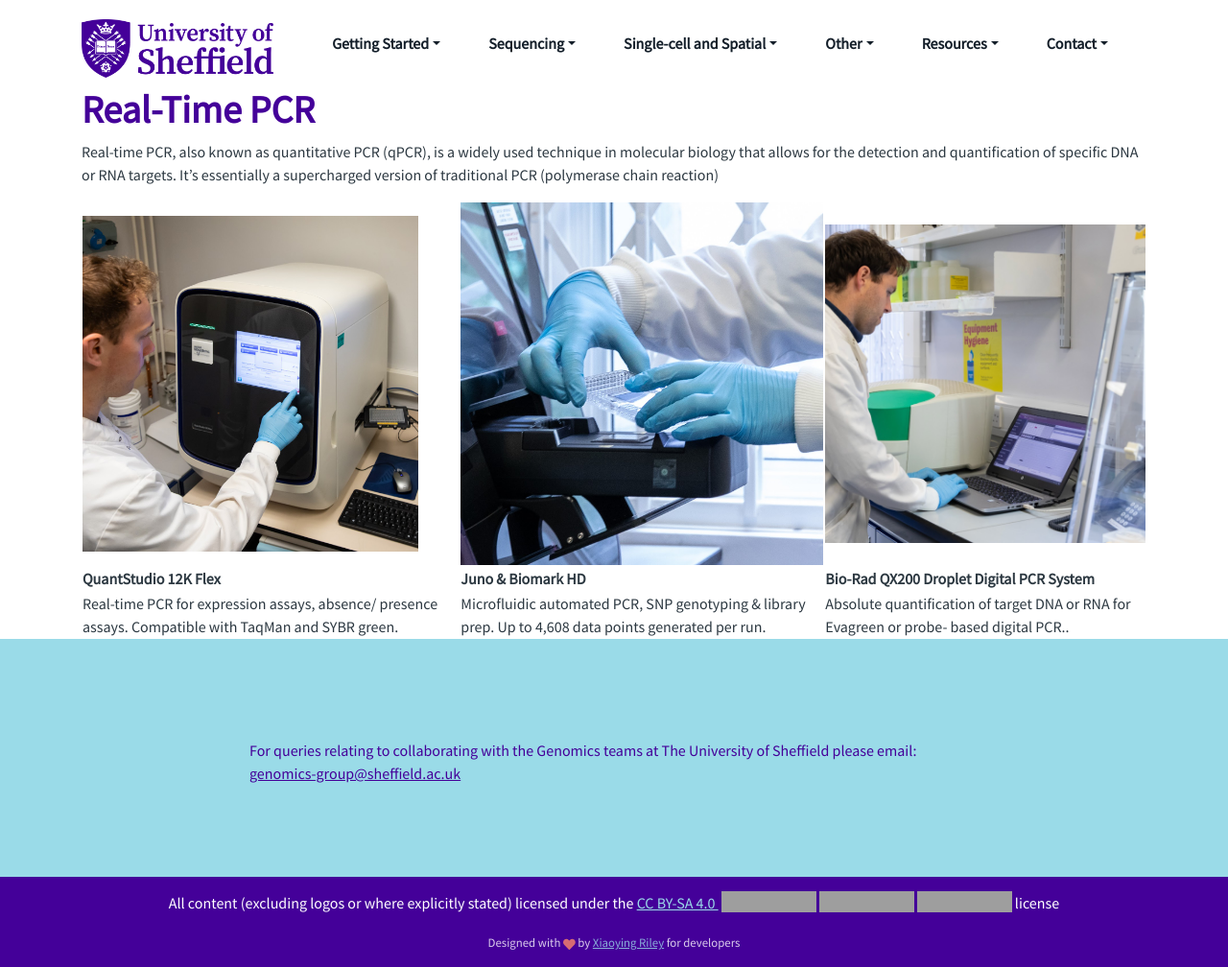
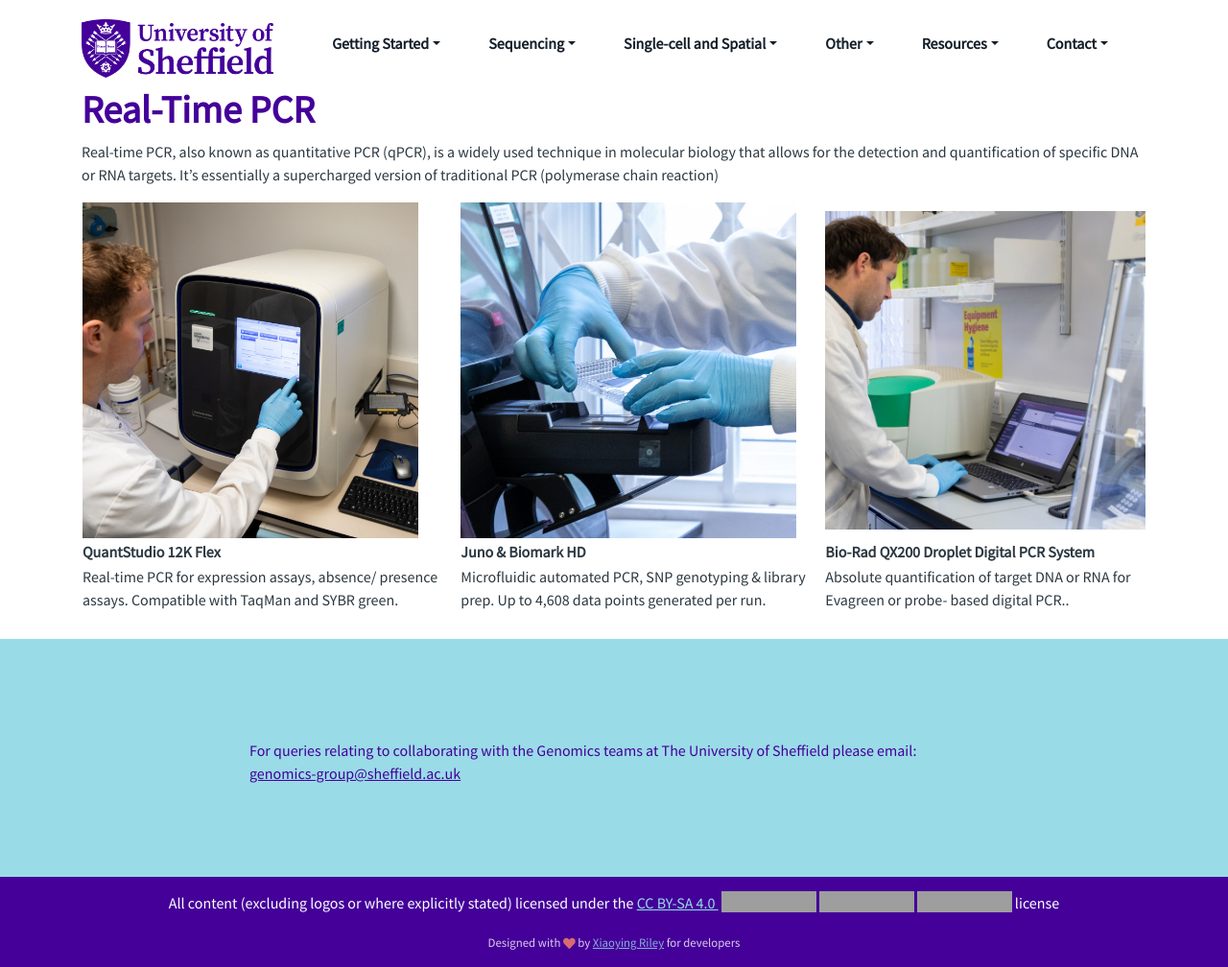
Before and after one commit to genomics-sheffield/genomics-sheffield.github.io, a Jekyll site: the page built from pages/services/rtpcr/index.md, in a window 1280 px wide and 1008 px high. Shown: the whole window at 96% size. Built offline with Jekyll 4.4.1, drawn with Linux system fonts in a browser that asks for light colours; nearby versions of some CDN libraries; grey boxes are pictures that could not be loaded.

```diff
--- a/_includes/contact.html
+++ b/_includes/contact.html
@@ -5,7 +5,7 @@
         <div class="contact-inner">
           <br>
             <p>
-                For queries relating to collaborating with the Genomics teams at The University of Sheffield please email: <a href="mailto:genomice-group@sheffield.ac.uk">genomics-group@sheffield.ac.uk</a>
+                For queries relating to collaborating with the Genomics teams at The University of Sheffield please email: <a href="mailto:genomics-group@sheffield.ac.uk">genomics-group@sheffield.ac.uk</a>
             </p>
 
         </div><!--//contact-inner-->
--- a/pages/services/rtpcr/index.md
+++ b/pages/services/rtpcr/index.md
@@ -12,7 +12,7 @@ Real-time PCR, also known as quantitative PCR (qPCR), is a widely used technique
     <table >
      <tr>
         <td><a href="https://www.google.com/url?q=https%3A%2F%2Fwww.thermofisher.com%2Fuk%2Fen%2Fhome%2Flife-science%2Fpcr%2Freal-time-pcr%2Freal-time-pcr-instruments%2Fquantstudio-systems.html%3Fgclid%3DEAIaIQobChMI3-6U3d-r_wIVpopoCR0ylAYqEAAYASAAEgJ9kvD_BwE%26cid%3Dgsd_pcr_sbu_r03_co_cp1491_pjt9629_gsd00000_0se_gaw_rs_lgn_%26ef_id%3DEAIaIQobChMI3-6U3d-r_wIVpopoCR0ylAYqEAAYASAAEgJ9kvD_BwE%3AG%3As%26s_kwcid%3DAL!3652!3!606132911516!e!!g!!quantstudio!17574808769!139287691418%26gad%3D1&sa=D&sntz=1&usg=AOvVaw1keZOyiPppkYOdUOIGfLDs"><img src="/assets/images/machines/quantStudio_12K_flex.jpg" width="350" height="350"/></a></td>
-             <td><a href="https://www.google.com/url?q=https%3A%2F%2Fwww.standardbio.com%2Fsupport%2Finstrument-support%2Fbiomark-ep1-support&sa=D&sntz=1&usg=AOvVaw3TeGaYNXJWbmMLJC4gvJow"><img src="/assets/images/machines/juno_and_biomark_HD.jpg" width="400" height="350"/></a></td>
+             <td><a href="https://www.google.com/url?q=https%3A%2F%2Fwww.standardbio.com%2Fsupport%2Finstrument-support%2Fbiomark-ep1-support&sa=D&sntz=1&usg=AOvVaw3TeGaYNXJWbmMLJC4gvJow"><img src="/assets/images/machines/juno_and_biomark_HD.jpg" width="350" height="350"/></a></td>
              <td><a href="https://www.google.com/url?q=https%3A%2F%2Fwww.thermofisher.com%2Fuk%2Fen%2Fhome%2Flife-science%2Fpcr%2Freal-time-pcr%2Freal-time-pcr-instruments%2Fquantstudio-systems.html%3Fgclid%3DEAIaIQobChMI3-6U3d-r_wIVpopoCR0ylAYqEAAYASAAEgJ9kvD_BwE%26cid%3Dgsd_pcr_sbu_r03_co_cp1491_pjt9629_gsd00000_0se_gaw_rs_lgn_%26ef_id%3DEAIaIQobChMI3-6U3d-r_wIVpopoCR0ylAYqEAAYASAAEgJ9kvD_BwE%3AG%3As%26s_kwcid%3DAL!3652!3!606132911516!e!!g!!quantstudio!17574808769!139287691418%26gad%3D1&sa=D&sntz=1&usg=AOvVaw1keZOyiPppkYOdUOIGfLDs"><img src="/assets/images/machines/bioRad.png" width="350" height="350"/></a></td>
         </tr>
         <tr>
```
